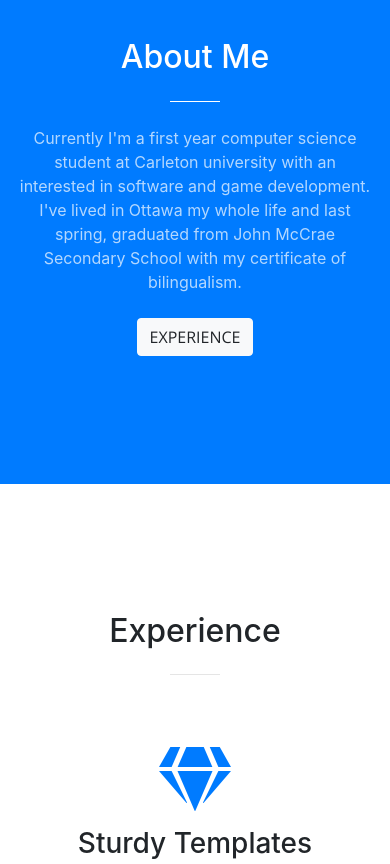
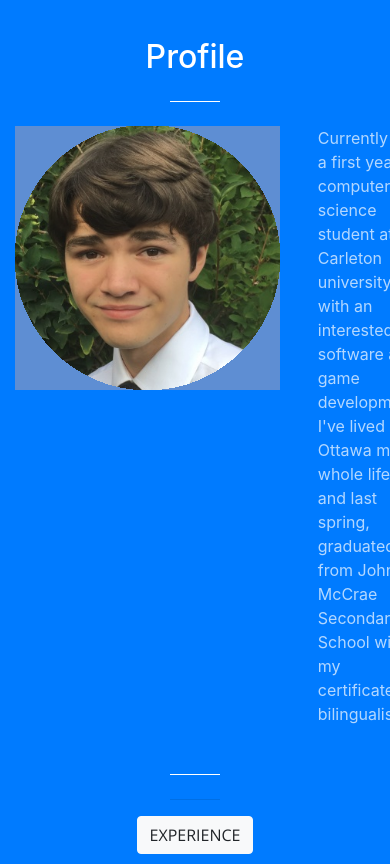
Before and after one commit to MathyouMB/MathyouMB.github.io, a website with bundled scripts: page index.html in a window 390 px wide. Shown: the part 720-1584 px from the top of the page. Built offline with nearby package versions, Linux system fonts and the light colour scheme.

Commit message:
does it look good on mobile?

```diff
--- a/index.html
+++ b/index.html
@@ -78,9 +78,29 @@
       <div class="container">
         <div class="row">
           <div class="col-lg-8 mx-auto text-center">
-            <h2 class="section-heading text-white">About Me</h2>
+            <h2 class="section-heading text-white">Profile</h2> <!-- style=font-size:56px-->
+            <!--<hr class="light my-4">-->
             <hr class="light my-4">
-            <p class="text-faded mb-4">Currently I'm a first year computer science student at Carleton university with an interested in software and game development. I've lived in Ottawa my whole life and last spring, graduated from John McCrae Secondary School with my certificate of bilingualism.</p>
+            <table style="border:none;" cellpadding="0" cellspacing="0">
+              <tbody>
+                <tr>
+                  <td style="border:none; vertical-align:"top";" valign="top" width="20%">
+                      <div><img class="alignnone size-medium" src="img/profilec3.png"/></div>
+                    <div class="caption" style="font:8pt/12pt verdana" align="center"></div>
+                  </td>
+                  <td style="border:none; vertical-align:middle;" valign="top">
+                    <div align="justify" valign="top"><p style="margin-left:1cm;" class="text-faded mb-4 text-left">Currently I'm a first year computer science student at Carleton university with an interested in software and game development. I've lived in Ottawa my whole life and last spring, graduated from John McCrae Secondary School with my certificate of bilingualism.</p></div>
+                  </td>
+                  </tr>
+              </tbody>
+            </table>
+            <!--
+            <img class="profile" src="img/profilec3.png" alt="">
+            <hr>
+            <p class="text-faded mb-4 text-left">Currently I'm a first year computer science student at Carleton university with an interested in software and game development. I've lived in Ottawa my whole life and last spring, graduated from John McCrae Secondary School with my certificate of bilingualism.</p>
+            -->
+            <hr class="light my-4">
+            <hr>
             <a class="btn btn-light btn-xl js-scroll-trigger" href="#experience">Experience</a>
           </div>
         </div>
```
Also changed, not shown: img/profile.jpg (added), img/profile.png (added), img/profilec.jpg (added), img/profilec2.jpg (added), img/profilec2.png (added), img/profilec3.png (added), img/profilec4.png (added).
